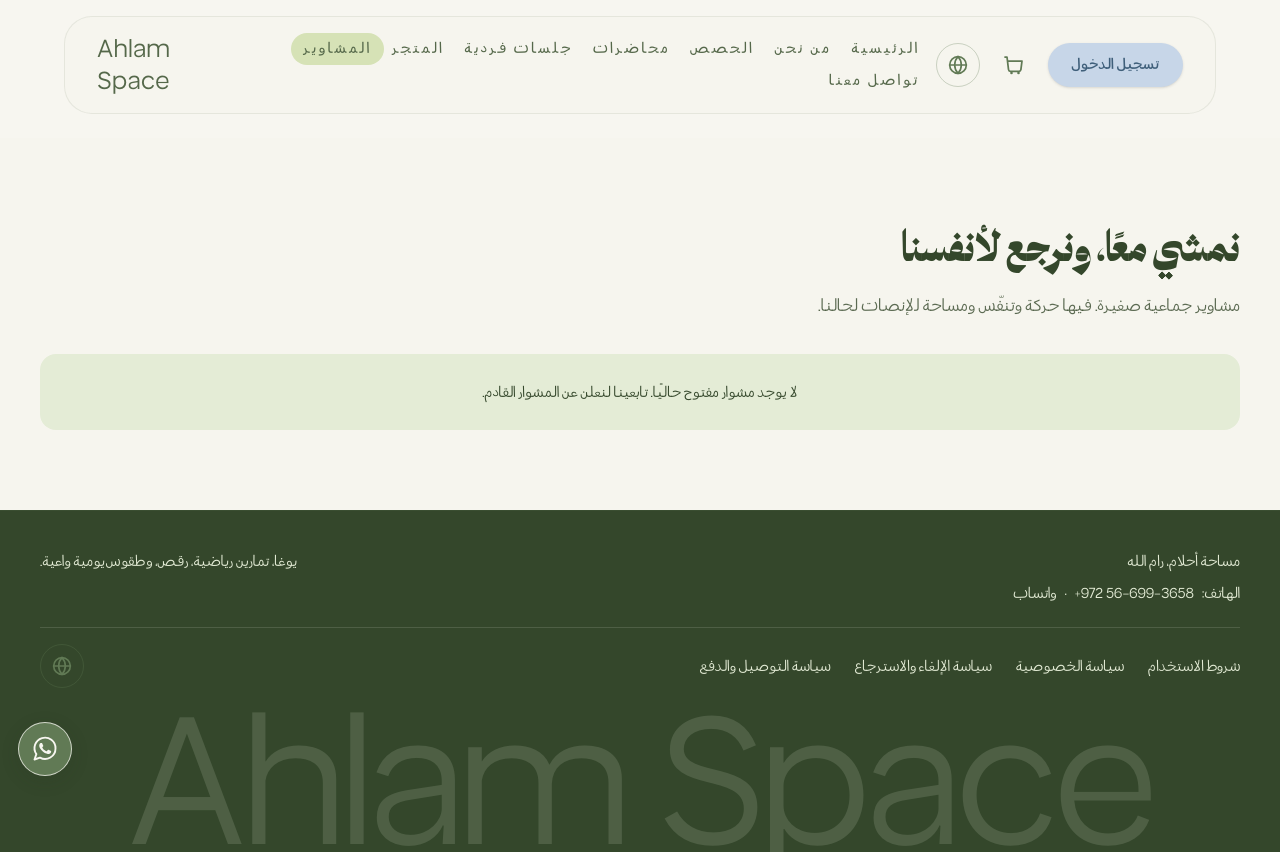
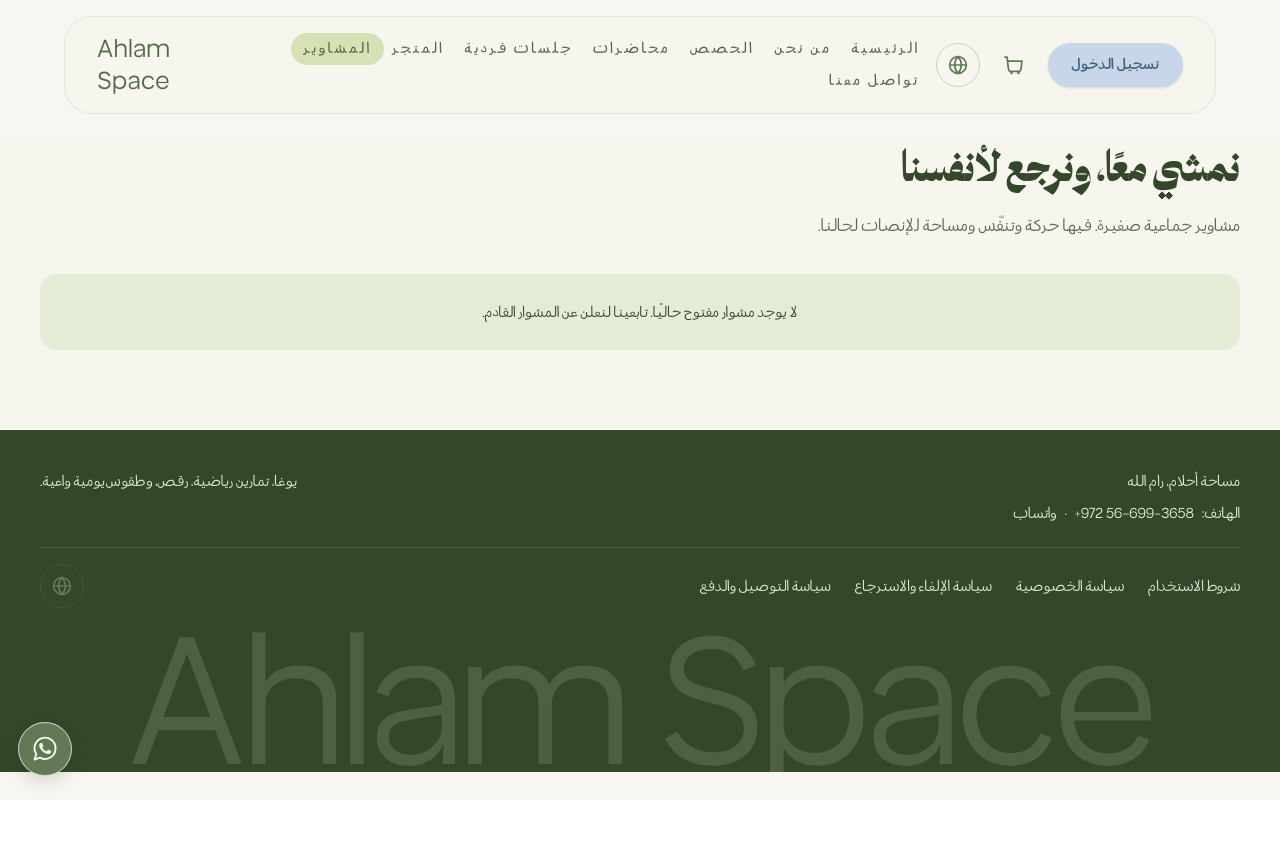
Before and after one commit to Tala-Jabaren/ahlam-space, a Next.js app: page /journeys in a window 1280 px wide. After the commit the page ends 800 px from the top, so only its background shows below. Built offline with nearby package versions, Linux system fonts and the light colour scheme; no server answers; the database is empty.

Commit message:
fix: reduce journeys heading top spacing

```diff
--- a/src/components/trips/journeys-content.tsx
+++ b/src/components/trips/journeys-content.tsx
@@ -51,7 +51,7 @@ export default function JourneysContent({
 }) {
   return (
     <div dir={dir} className="bg-[#F6F5EE] text-[#34472B]">
-      <section className="mx-auto max-w-7xl px-5 py-16 sm:px-8 lg:px-10 lg:py-20">
+      <section className="mx-auto max-w-7xl px-5 pb-16 sm:px-8 lg:px-10 lg:pb-20">
         <h1 className="font-serif text-4xl leading-tight text-[#34472B] sm:text-5xl">{copy.heading}</h1>
         <p className="mt-3 max-w-2xl text-base leading-8 text-[#34472B]/80">
           {copy.paragraphBase}
```
